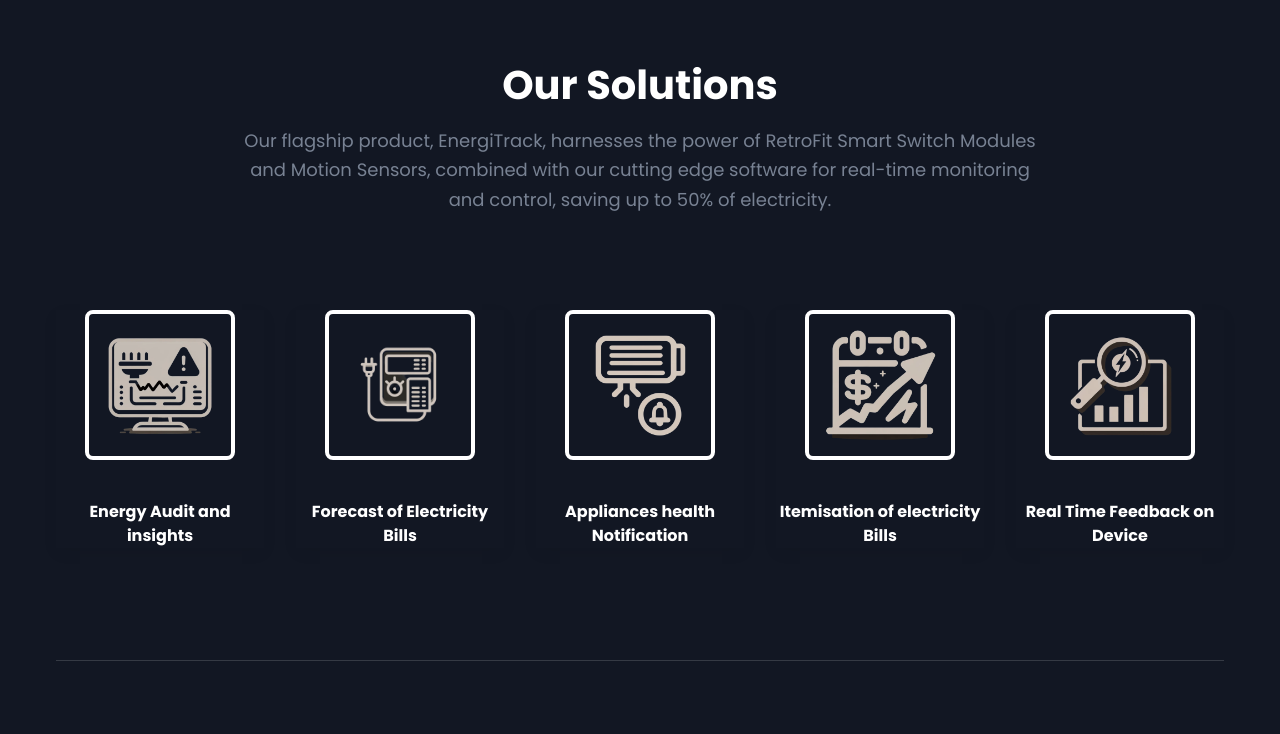
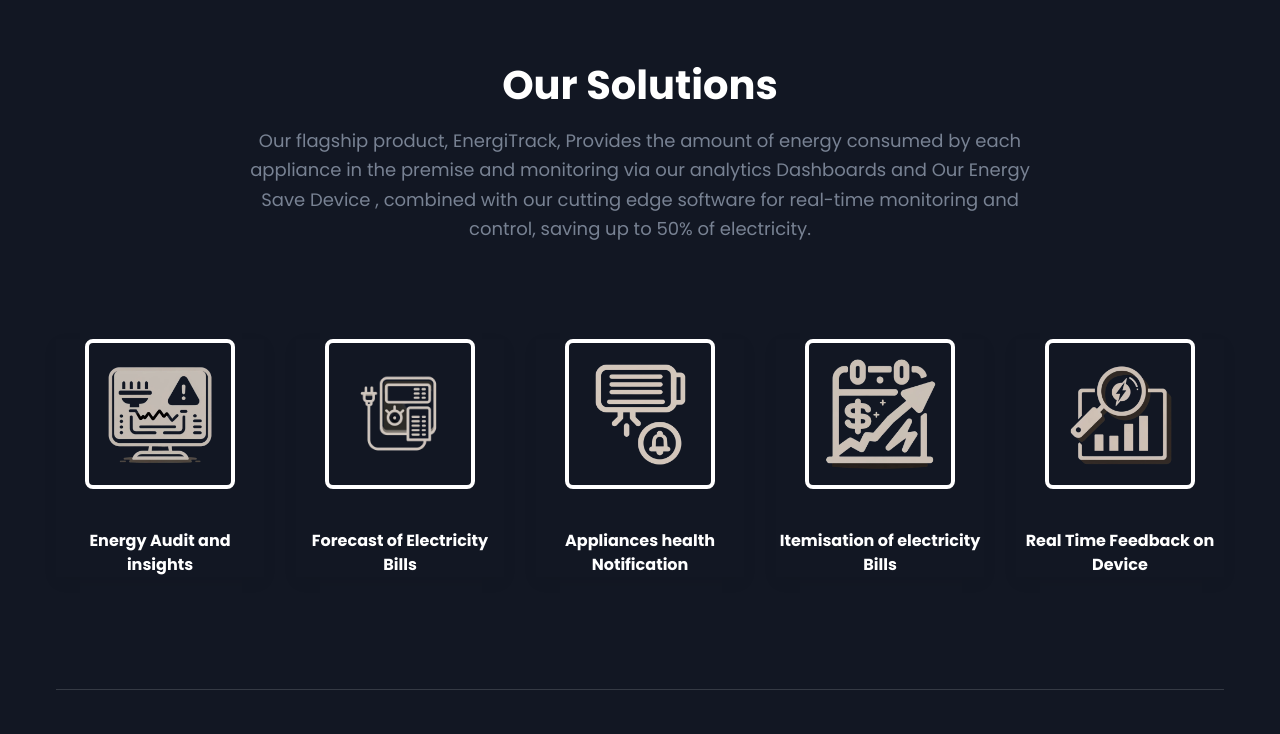
Before and after one commit to FirsThing-Amigos/firsthing-web2.0, a Next.js app: page / in a window 1280 px wide. Shown: the part 1740-2474 px from the top of the page. Built offline with nearby package versions, Linux system fonts and the light colour scheme.

Commit message:
changed our solution text and changed .env.local file

```diff
--- a/src/components/Features/index.tsx
+++ b/src/components/Features/index.tsx
@@ -9,7 +9,7 @@
         <div className="container">
           <SectionTitle
             title="Our Solutions"
-            paragraph="Our flagship product, EnergiTrack, harnesses the power of RetroFit Smart Switch Modules and Motion Sensors, combined with our cutting edge software for real-time monitoring and control, saving up to 50% of electricity."
+            paragraph="Our flagship product, EnergiTrack, Provides the amount of energy consumed by each appliance in the premise and monitoring via our analytics Dashboards and Our Energy Save Device , combined with our cutting edge software for real-time monitoring and control, saving up to 50% of electricity."
             center
           />
 
```
Also changed, not shown: 1 other file (tests, documents, lock files or other folders).
